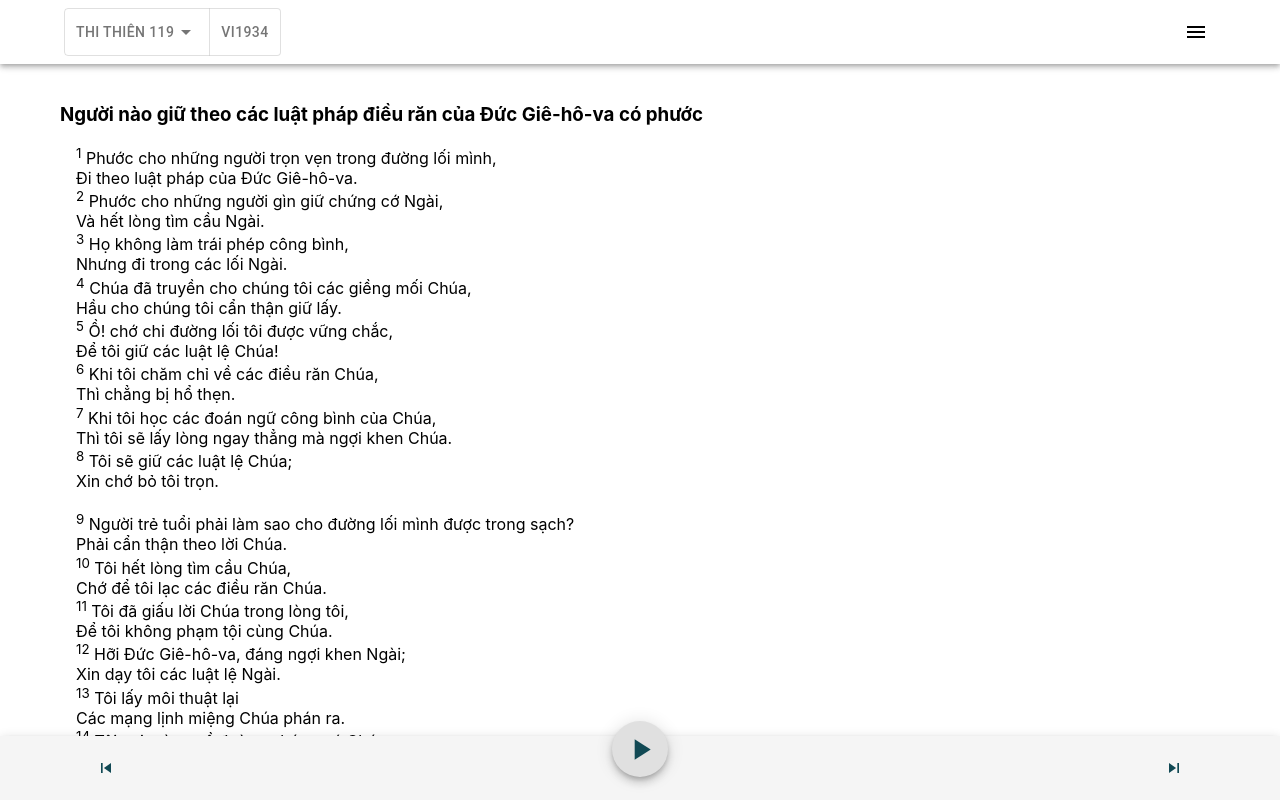
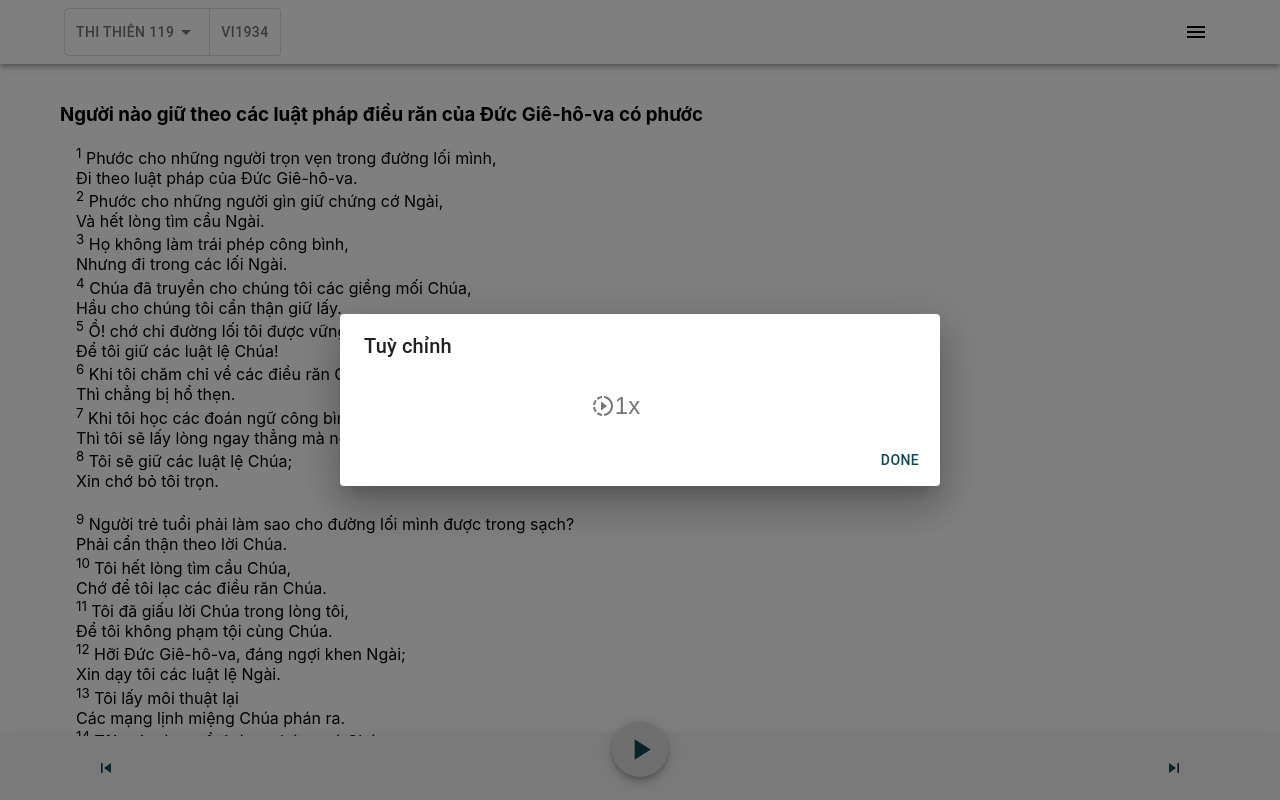
Before and after one commit to phucamtv/kt-react, a React (Create React App) app: page / in a window 1280 px wide. Both pictures are taken after a click on the button 1196 px from the left and 31 px from the top of the page. Shown: the top 800 px of the page. Built offline with nearby package versions, Linux system fonts and the light colour scheme.

Commit message:
basically worked!

```diff
--- a/src/components/App.tsx
+++ b/src/components/App.tsx
@@ -4,7 +4,6 @@ import React from "react";
 import { createTheme, ThemeProvider } from "@mui/material/styles";
 import { AudioStore } from "./player/AudioStore";
 import { Header } from "./header/Header";
-import { AudioPanel } from "./player/control-panel/AudioPanel";
 
 // https://m2.material.io/resources/color/#!/?view.left=0&view.right=0&primary.color=4E342E&secondary.color=D7CCC8
 const theme = createTheme({
@@ -23,14 +22,9 @@ const theme = createTheme({
 });
 
 export default () => {
-    const done = false;
-
     return <>
         <ThemeProvider theme={theme}>
             <Header />
-
-            {done && <AudioPanel />}
-
             <Reader />
             <Navigation />
             <AudioStore />
--- /dev/null
+++ b/src/components/header/AppMenu.tsx
@@ -0,0 +1,37 @@
+import MenuIcon from "@mui/icons-material/Menu";
+import IconButton from "@mui/material/IconButton";
+import { AudioPanel } from "../player/control-panel/AudioPanel";
+import React, { useState } from "react";
+import Dialog from "@mui/material/Dialog";
+import { DialogActions, DialogTitle } from "@mui/material";
+import Button from "@mui/material/Button";
+import Box from "@mui/material/Box";
+
+export const AppMenu = () => {
+    const [open, setOpen] = useState(false);
+
+    return <>
+        <IconButton size="large" edge="start" color="inherit" aria-label="menu" sx={{ mr: 2 }}>
+            <MenuIcon onClick={() => setOpen(!open)} />
+        </IconButton>
+
+        <Dialog open={open} fullWidth={true} maxWidth={"sm"}>
+            <DialogTitle>Tuỳ chỉnh</DialogTitle>
+            <Box
+                noValidate
+                component="form"
+                sx={{
+                    display: "flex",
+                    flexDirection: "column",
+                    m: "auto",
+                    width: "fit-content",
+                }}
+            >
+                <AudioPanel />
+            </Box>
+            <DialogActions>
+                <Button onClick={() => setOpen(!open)}>Done</Button>
+            </DialogActions>
+        </Dialog>
+    </>;
+};
--- a/src/components/header/Header.tsx
+++ b/src/components/header/Header.tsx
@@ -7,11 +7,10 @@ import ArrowDropDownIcon from "@mui/icons-material/ArrowDropDown";
 import Toolbar from "@mui/material/Toolbar";
 import ToggleButtonGroup from "@mui/material/ToggleButtonGroup";
 import ToggleButton from "@mui/material/ToggleButton";
-import IconButton from "@mui/material/IconButton";
-import MenuIcon from "@mui/icons-material/Menu";
 import Container from "@mui/material/Container";
 import AppBar from "@mui/material/AppBar";
 import Grid from "@mui/material/Grid";
+import { AppMenu } from "./AppMenu";
 
 const NavigationLabel = () => {
     const location = useAppState(
@@ -52,9 +51,7 @@ export const Header = () => {
                         </Grid>
 
                         <Grid item xs={2}>
-                            <IconButton size="large" edge="start" color="inherit" aria-label="menu" sx={{ mr: 2 }}>
-                                <MenuIcon />
-                            </IconButton>
+                            <AppMenu />
                         </Grid>
                     </Grid>
                 </Container>
--- a/src/components/player/control-panel/PlayerOptions.tsx
+++ b/src/components/player/control-panel/PlayerOptions.tsx
@@ -1,19 +1,32 @@
-import { Box, Grid, IconButton, Menu, MenuItem } from "@mui/material";
+import React from "react";
+import Box from "@mui/material/Box";
+import Grid from "@mui/material/Grid";
+import IconButton from "@mui/material/IconButton";
+import Menu from "@mui/material/Menu";
+import MenuItem from "@mui/material/MenuItem";
 import ToggleOffIcon from "@mui/icons-material/ToggleOff";
 import SlowMotionVideoIcon from "@mui/icons-material/SlowMotionVideo";
 import LoopIcon from "@mui/icons-material/Loop";
 import AccessTimeIcon from "@mui/icons-material/AccessTime";
-import React from "react";
 import { useAppState } from "../../app/store";
+
+const config = {
+    options: {
+        buttonToggle: false,
+        speed: true,
+        loop: false,
+        timer: false,
+    },
+};
 
 export const PlayerOptions = () => {
     return <>
         <Box display="flex" justifyContent="center" style={{ minHeight: "7vh" }}>
             <Grid container>
-                <ButtonToggleOption />
-                <SpeedOption />
-                <LoopOptions />
-                <TimerOption />
+                {config.options.buttonToggle && <ButtonToggleOption />}
+                {config.options.speed && <SpeedOption />}
+                {config.options.loop && <LoopOptions />}
+                {config.options.timer && <TimerOption />}
             </Grid>
         </Box>
     </>;
@@ -47,14 +60,14 @@ const SpeedOption = () => {
         return () => {
             handleClose();
             setter(value);
-        }
+        };
     };
 
     return <Grid item xs={3} display={"flex"} justifyContent={"center"}>
         <IconButton
-            aria-controls={open ? 'basic-menu' : undefined}
+            aria-controls={open ? "basic-menu" : undefined}
             aria-haspopup="true"
-            aria-expanded={open ? 'true' : undefined}
+            aria-expanded={open ? "true" : undefined}
             onClick={handleClick}
         >
             <SlowMotionVideoIcon /> {value}x
@@ -66,7 +79,7 @@ const SpeedOption = () => {
             open={open}
             onClose={handleClose}
             MenuListProps={{
-                'aria-labelledby': 'basic-button',
+                "aria-labelledby": "basic-button",
             }}
         >
             <MenuItem onClick={onClick(0.75)}>0.75x</MenuItem>
```
